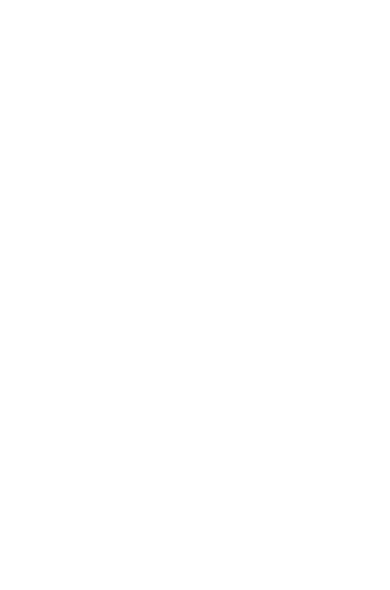
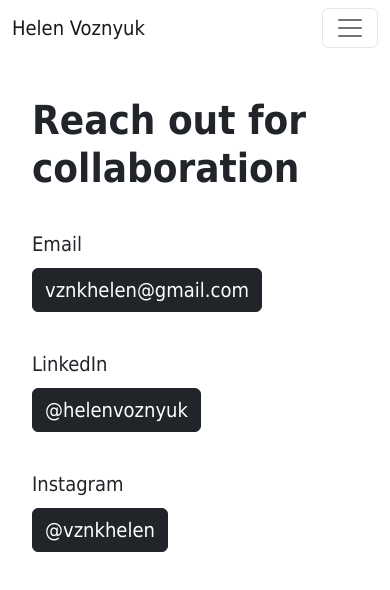
Before and after one commit to helenvoznyuk/portfolio-project, a plain HTML site: page contact.html in a window 390 px wide. Drawn offline with nearby package versions, Linux system fonts and the light colour scheme.

Commit message:
Added content for 'Contact' page, fixed path for navbar 'logo', added responsiveness for 'Project' page

```diff
--- a/contact.html
+++ b/contact.html
@@ -36,5 +36,53 @@
     </title>
     <link rel="stylesheet" href="/css/style.css" />
   </head>
-  <body></body>
+  <body>
+    <nav class="navbar navbar-expand-lg navbar-color">
+      <div class="container-fluid">
+        <a class="navbar-brand" href="#">Helen Voznyuk</a>
+        <button
+          class="navbar-toggler"
+          type="button"
+          data-bs-toggle="collapse"
+          data-bs-target="#navbarNavAltMarkup"
+          aria-controls="navbarNavAltMarkup"
+          aria-expanded="false"
+          aria-label="Toggle navigation"
+        >
+          <span class="navbar-toggler-icon"></span>
+        </button>
+        <div class="collapse navbar-collapse" id="navbarNavAltMarkup">
+          <div class="navbar-nav">
+            <a class="nav-link active" aria-current="page" href="/">Home</a>
+            <a class="nav-link" href="/project.html">Project</a>
+            <a class="nav-link" href="/about.html">About me</a>
+            <a class="nav-link" href="/contact.html">Contact</a>
+          </div>
+        </div>
+      </div>
+    </nav>
+
+    <div class="container contact-section">
+      <h1 id="contact-title">Reach out for collaboration</h1>
+      <h3 class="contact-details">Email</h3>
+
+      <a href="mailto:vznkhelen@gmail.com" class="network btn btn-dark mt-1"
+        >vznkhelen@gmail.com</a
+      >
+      <h3 class="contact-details">LinkedIn</h3>
+      <a
+        href="https://www.linkedin.com/in/helenvoznyuk/"
+        target="_blank"
+        class="network btn btn-dark mt-1"
+        >@helenvoznyuk</a
+      >
+      <h3 class="contact-details">Instagram</h3>
+      <a
+        href="https://www.instagram.com/vznkhelen/"
+        target="_blank"
+        class="network btn btn-dark mt-1"
+        >@vznkhelen</a
+      >
+    </div>
+  </body>
 </html>
--- a/css/style.css
+++ b/css/style.css
@@ -75,6 +75,7 @@ p.details {
   padding: 12px;
   max-width: 300px;
   margin-bottom: 100px;
+  font-size: 18px;
 }
 
 #my-portrait {
@@ -99,6 +100,7 @@ p.details {
 
 #contact-button {
   padding: 12px 100px;
+  font-size: 18px;
 }
 
 .about-section {
@@ -113,6 +115,29 @@ p.details {
   line-height: 1.8;
 }
 
+#contact-title {
+  text-align: start;
+  font-size: 60px;
+  font-weight: bold;
+  margin-top: 48px;
+}
+h3.contact-details,
+a.network {
+  text-align: start;
+  font-size: 25px;
+  font-weight: normal;
+  margin-top: 40px;
+}
+
+#contact-title,
+h3.contact-details,
+a.network {
+  margin-left: 100px;
+}
+
+.contact-section {
+  margin-top: 100px;
+}
 @media (max-width: 720px) {
   .main-title {
     font-size: 35px;
@@ -188,7 +213,37 @@ p.details {
     margin-bottom: 100px;
   }
 
+  p.details {
+    font-size: 18px;
+    line-height: 1.5;
+  }
+
+  img.preview {
+    max-width: 100%;
+  }
+
   .about-section {
     margin-top: 0;
   }
+
+  #contact-title {
+    font-size: 40px;
+
+    margin-top: 15px;
+  }
+  h3.contact-details,
+  a.network {
+    font-size: 20px;
+    font-weight: normal;
+  }
+
+  #contact-title,
+  h3.contact-details,
+  a.network {
+    margin-left: 20px;
+  }
+
+  .contact-section {
+    margin-top: 40px;
+  }
 }
```
Also changed, not shown: index.html (+1 -1 lines), project.html (+7 -3 lines).
